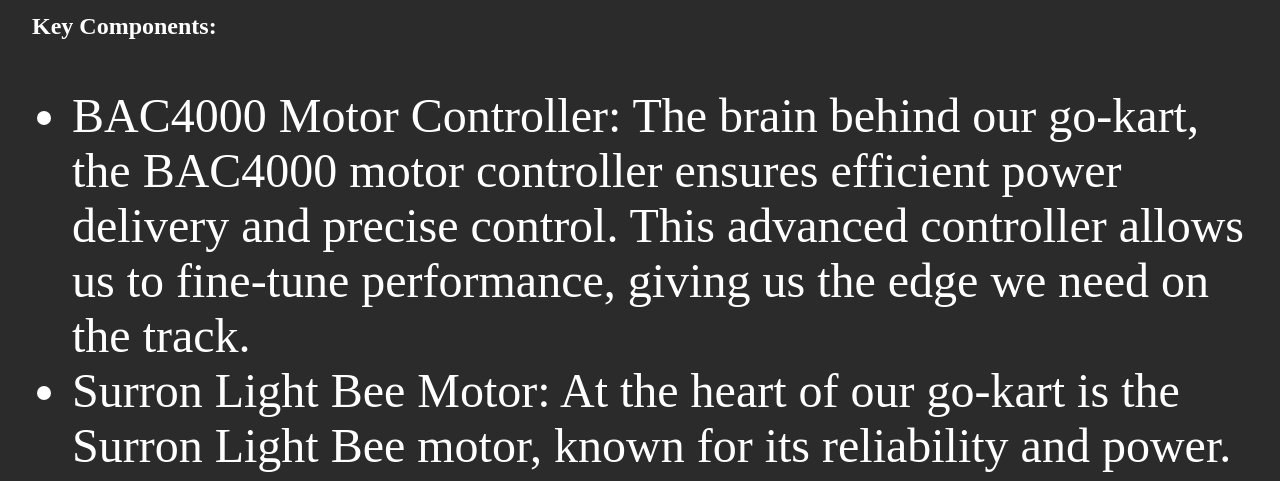
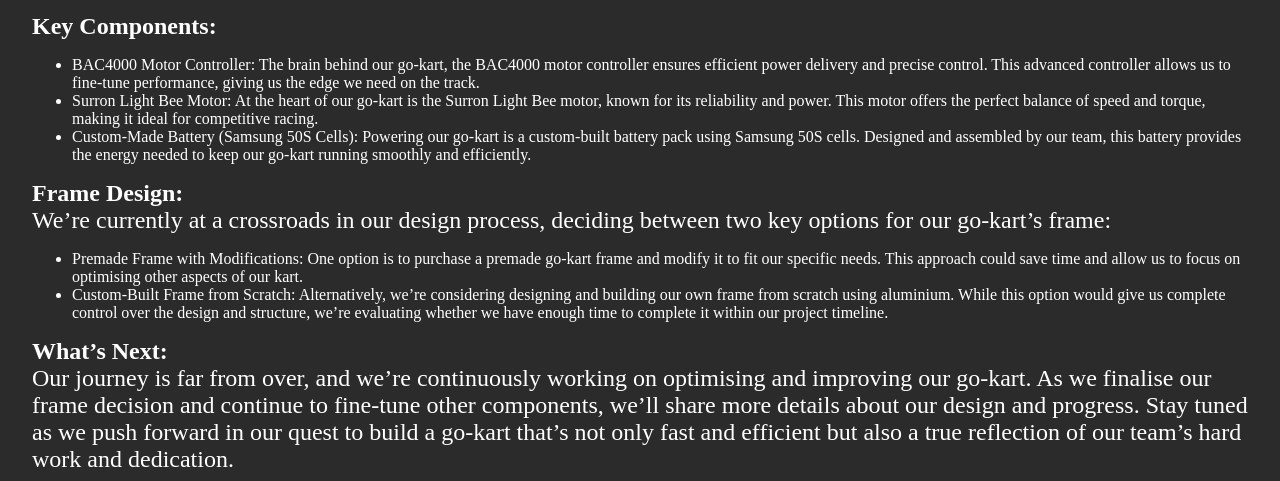
Before and after one commit to DinnerBone422/Evolocity-GoKart, a plain HTML site: page About The Go Kart/index.html in a window 1280 px wide. Shown: the part 792-1273 px from the top of the page. Drawn offline with nearby package versions, Linux system fonts and the light colour scheme.

Commit message:
change ul to ul:li

```diff
--- a/global.css
+++ b/global.css
@@ -271,9 +271,8 @@
     margin: 0rem 0rem 0rem 0rem;
 }
 
-main ul{
+main ul:li{
     font-size: 3rem;
-
 
 }
 
```
